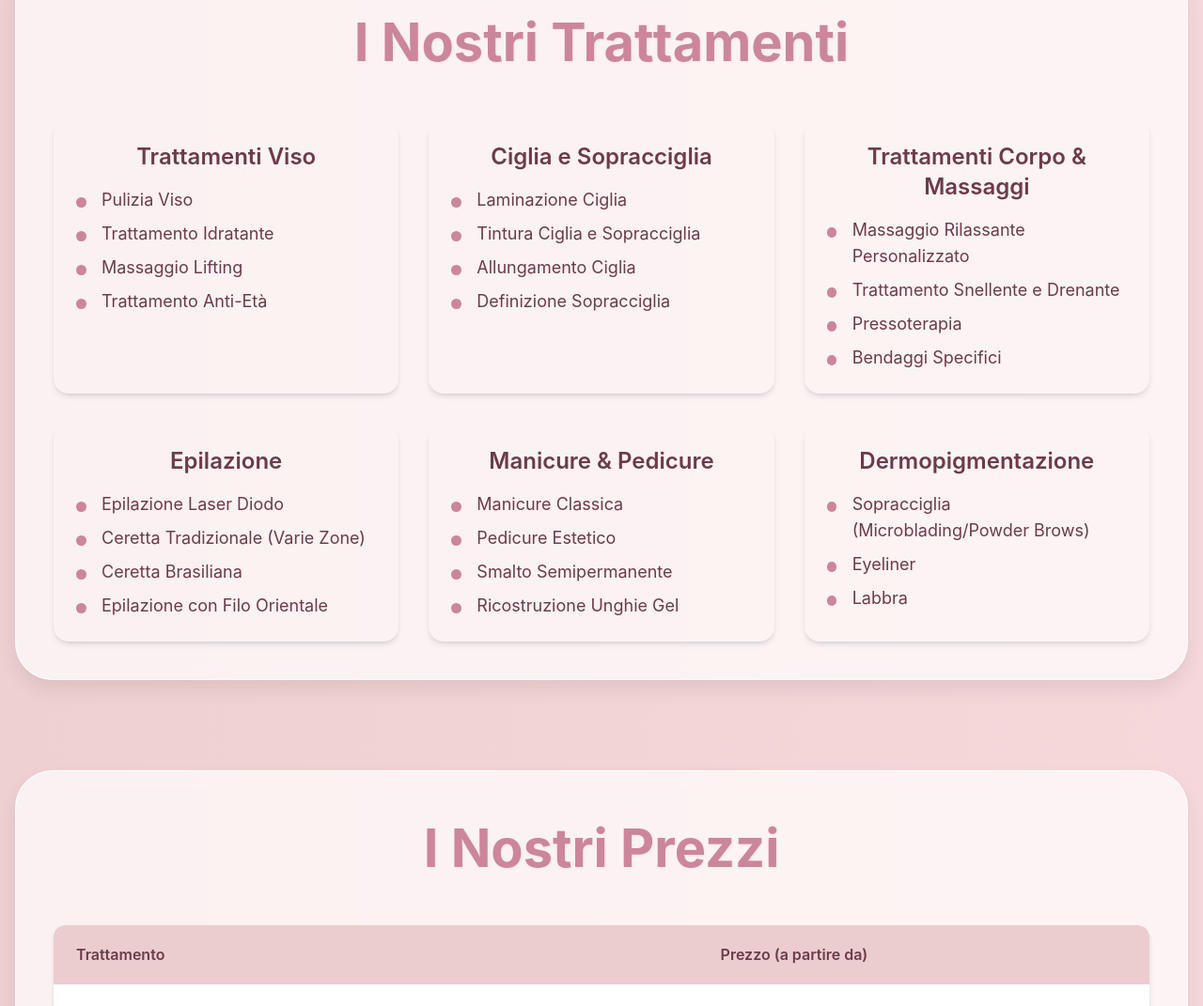
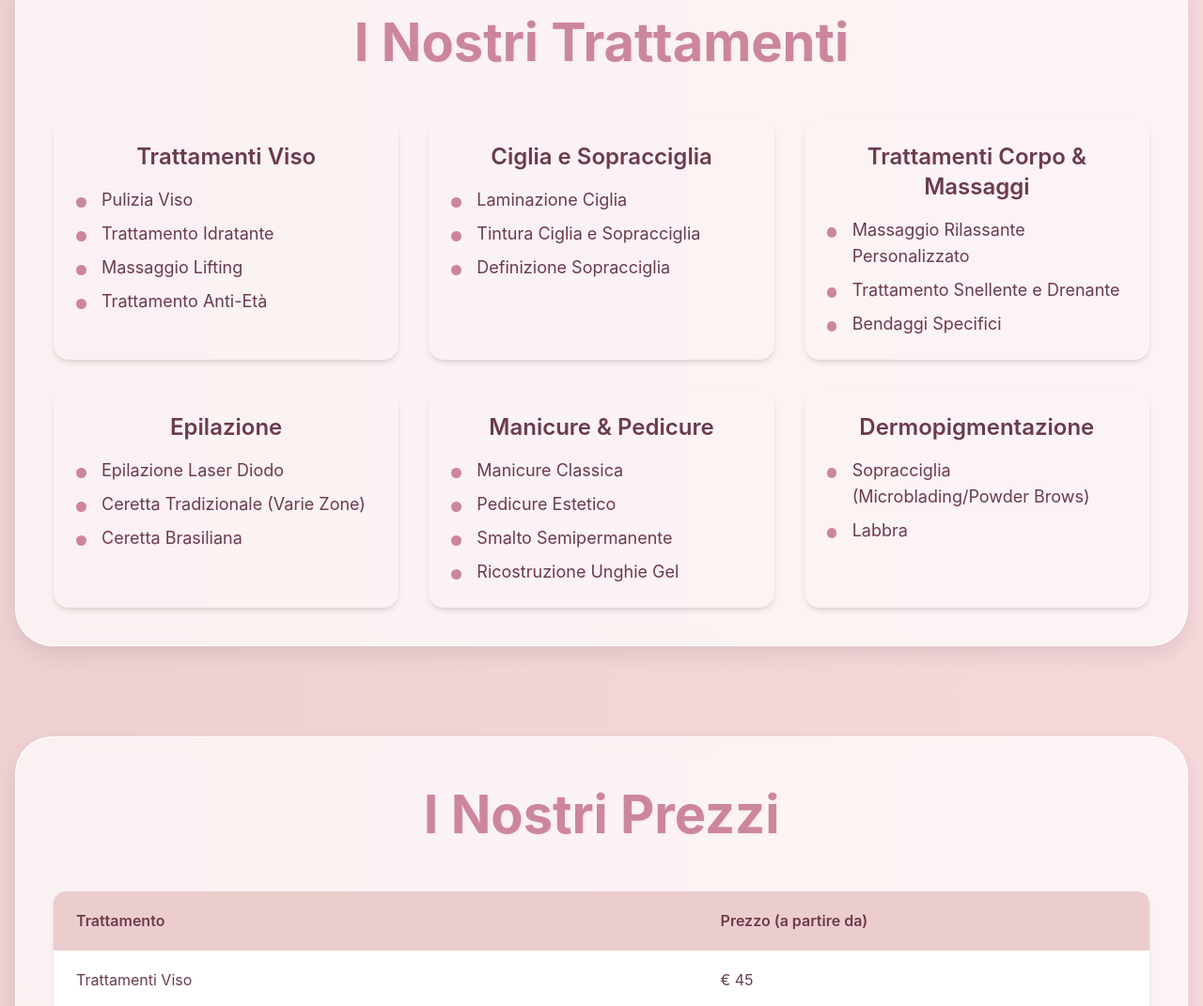
Before and after one commit to kibrisky1/Glam-Castelnuovo, a plain HTML site: page index.html in a window 1280 px wide. Shown: the part 1002-2073 px from the top of the page at 94% size. Drawn offline with nearby package versions, Linux system fonts and the light colour scheme.

Commit message:
Update index.html

```diff
--- a/index.html
+++ b/index.html
@@ -226,34 +226,31 @@
                         <li class="treatment-list-item">Trattamento Anti-Età</li>
                     </ul>
                 </div>
-                <!-- Card Trattamenti Ciglia e Sopracciglia -->
+                <!-- Card Trattamenti Ciglia e Sopracciglia (rimosso Allungamento Ciglia) -->
                 <div class="bg-warm-pink-light rounded-2xl p-6 shadow-md card-hover transition-transform duration-200 ease-in-out">
                     <h3 class="text-2xl font-semibold mb-4 text-warm-pink-dark">Ciglia e Sopracciglia</h3>
                     <ul class="list-none text-left space-y-2 text-base md:text-lg">
                         <li class="treatment-list-item">Laminazione Ciglia</li>
                         <li class="treatment-list-item">Tintura Ciglia e Sopracciglia</li>
-                        <li class="treatment-list-item">Allungamento Ciglia</li>
                         <li class="treatment-list-item">Definizione Sopracciglia</li>
                     </ul>
                 </div>
-                <!-- Card Trattamenti Corpo e Massaggi -->
+                <!-- Card Trattamenti Corpo e Massaggi (rimosso Pressoterapia) -->
                 <div class="bg-warm-pink-light rounded-2xl p-6 shadow-md card-hover transition-transform duration-200 ease-in-out">
                     <h3 class="text-2xl font-semibold mb-4 text-warm-pink-dark">Trattamenti Corpo & Massaggi</h3>
                     <ul class="list-none text-left space-y-2 text-base md:text-lg">
                         <li class="treatment-list-item">Massaggio Rilassante Personalizzato</li>
                         <li class="treatment-list-item">Trattamento Snellente e Drenante</li>
-                        <li class="treatment-list-item">Pressoterapia</li>
                         <li class="treatment-list-item">Bendaggi Specifici</li>
                     </ul>
                 </div>
-                <!-- Card Epilazione -->
+                <!-- Card Epilazione (rimosso Epilazione con Filo Orientale) -->
                 <div class="bg-warm-pink-light rounded-2xl p-6 shadow-md card-hover transition-transform duration-200 ease-in-out">
                     <h3 class="text-2xl font-semibold mb-4 text-warm-pink-dark">Epilazione</h3>
                     <ul class="list-none text-left space-y-2 text-base md:text-lg">
                         <li class="treatment-list-item">Epilazione Laser Diodo</li>
                         <li class="treatment-list-item">Ceretta Tradizionale (Varie Zone)</li>
                         <li class="treatment-list-item">Ceretta Brasiliana</li>
-                        <li class="treatment-list-item">Epilazione con Filo Orientale</li>
                     </ul>
                 </div>
                 <!-- Card Manicure & Pedicure -->
@@ -266,12 +263,11 @@
                         <li class="treatment-list-item">Ricostruzione Unghie Gel</li>
                     </ul>
                 </div>
-                <!-- Card Dermopigmentazione -->
+                <!-- Card Dermopigmentazione (rimosso Eyeliner) -->
                 <div class="bg-warm-pink-light rounded-2xl p-6 shadow-md card-hover transition-transform duration-200 ease-in-out">
                     <h3 class="text-2xl font-semibold mb-4 text-warm-pink-dark">Dermopigmentazione</h3>
                     <ul class="list-none text-left space-y-2 text-base md:text-lg">
                         <li class="treatment-list-item">Sopracciglia (Microblading/Powder Brows)</li>
-                        <li class="treatment-list-item">Eyeliner</li>
                         <li class="treatment-list-item">Labbra</li>
                     </ul>
                 </div>
```
